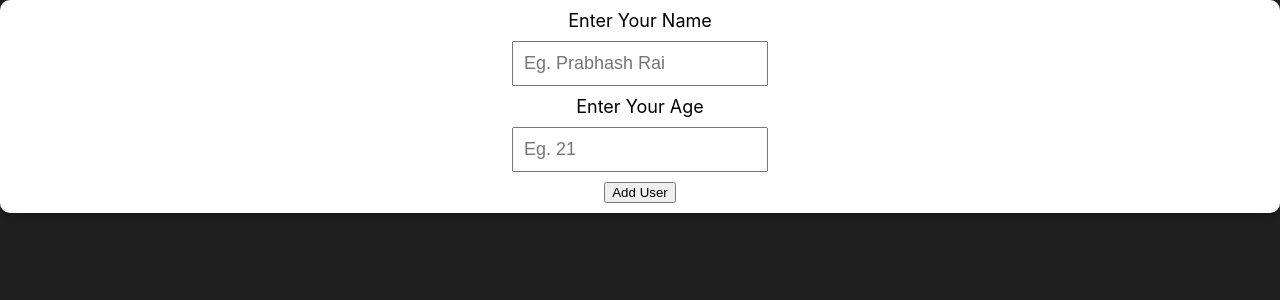
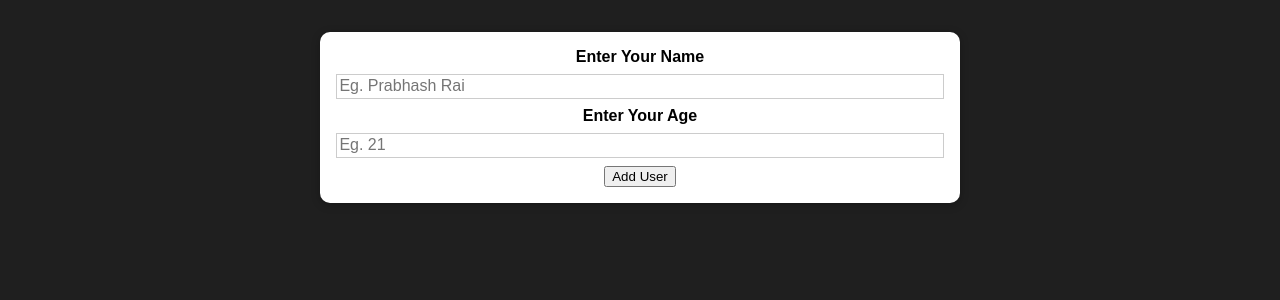
Before and after one commit to prabhashrai02/form, a React (Create React App) app: page / in a window 1280 px wide. Shown: the top 300 px of the page. Built offline with nearby package versions, Linux system fonts and the light colour scheme.

Commit message:
improved UI

```diff
--- a/src/Component/AddMember/AddMember.css
+++ b/src/Component/AddMember/AddMember.css
@@ -1,21 +1,26 @@
-.form_input {
-    align-items: center;
-    display: flex;
-    flex-direction: column;
-}
+.input {
+    margin: 2rem auto;
+    padding: 1rem;
+    width: 90%;
+    max-width: 40rem;
+  }
 
-.form_input label {
-    font-size: large;
-    color: black;
-    padding: 10px;
-}
+  .input label {
+    display: block;
+    font-weight: bold;
+    margin-bottom: 0.5rem;
+  }
 
-.form_input input {
-    font-size: large;
-    padding: 10px;
-}
+  .input input {
+    font: inherit;
+    display: block;
+    width: 100%;
+    border: 1px solid #ccc;
+    padding: 0.15rem;
+    margin-bottom: 0.5rem;
+  }
 
-.form_input Button {
-    margin: 10px;
-    cursor: pointer;
-}
+  .input input:focus {
+    outline: none;
+    border-color: #4f005f;
+  }
--- a/src/Component/AddMember/AddMember.js
+++ b/src/Component/AddMember/AddMember.js
@@ -45,7 +45,7 @@
     }
 
     return (
-        <Card>
+        <Card className='input'>
             {error && <ErrorModel head={error.title} message={error.message} onClick={ErrorController}/>}
             <form className="form_input"
             onSubmit={AddUserHandler}>
--- a/src/Component/Card/Card.js
+++ b/src/Component/Card/Card.js
@@ -3,7 +3,7 @@
 const Card = (props) => {
 
     return (
-        <div className="card">{props.children}</div>
+        <div className={`card ${props.className}`}>{props.children}</div>
     )
 }
 
--- a/src/Component/MembersList/MembersList.css
+++ b/src/Component/MembersList/MembersList.css
@@ -1,3 +1,16 @@
-.li {
-    color: azure;
-}
+.users {
+    margin: 2rem auto;
+    width: 90%;
+    max-width: 40rem;
+  }
+
+  .users ul {
+    list-style: none;
+    padding: 1rem;
+  }
+
+  .users li {
+    border: 1px solid #ccc;
+    margin: 0.5rem 0;
+    padding: 0.5rem;
+  }
--- a/src/index.css
+++ b/src/index.css
@@ -1,17 +1,12 @@
-body {
-  margin: 0;
-  font-family: -apple-system, BlinkMacSystemFont, 'Segoe UI', 'Roboto', 'Oxygen',
-    'Ubuntu', 'Cantarell', 'Fira Sans', 'Droid Sans', 'Helvetica Neue',
-    sans-serif;
-  -webkit-font-smoothing: antialiased;
-  -moz-osx-font-smoothing: grayscale;
-}
-
-code {
-  font-family: source-code-pro, Menlo, Monaco, Consolas, 'Courier New',
-    monospace;
+* {
+  box-sizing: border-box;
 }
 
 html {
-  background-color: #1f1f1f;
+  font-family: sans-serif;
+  background: #1f1f1f;
 }
+
+body {
+  margin: 0;
+}
```
